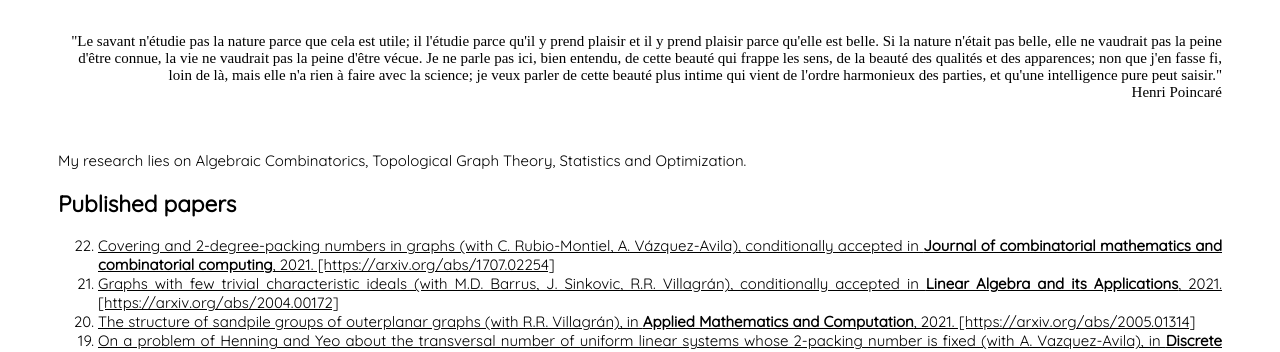
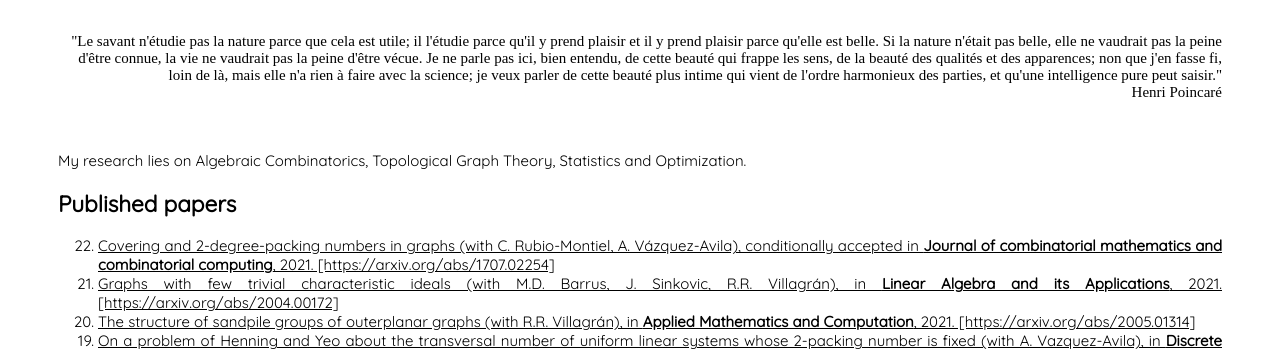
Before and after one commit to alfaromontufar/alfaromontufar.github.io, a plain HTML site: page research.html in a window 1280 px wide. Shown: the part 377-729 px from the top of the page. Drawn offline with Linux system fonts and the light colour scheme; a web font is replaced by a local one.

Commit message:
Update research.html

```diff
--- a/research.html
+++ b/research.html
@@ -129,7 +129,7 @@
 			<H2> Published papers </H2>
 			<ol reversed>
 				<li><a id="p2" href="https://arxiv.org/abs/1707.02254" target="_blank">Covering and 2-degree-packing numbers in graphs (with C. Rubio-Montiel, A. Vázquez-Avila), conditionally accepted in <b>Journal of combinatorial mathematics and combinatorial computing</b>, 2021. [https://arxiv.org/abs/1707.02254]</a><br></li>
-				<li><a id="p2" href="https://doi.org/10.1016/j.laa.2020.12.024" target="_blank">Graphs with few trivial characteristic ideals (with M.D. Barrus, J. Sinkovic, R.R. Villagrán), conditionally accepted in <b>Linear Algebra and its Applications</b>, 2021. [https://arxiv.org/abs/2004.00172]</a><br></li>
+				<li><a id="p2" href="https://doi.org/10.1016/j.laa.2020.12.024" target="_blank">Graphs with few trivial characteristic ideals (with M.D. Barrus, J. Sinkovic, R.R. Villagrán), in <b>Linear Algebra and its Applications</b>, 2021. [https://arxiv.org/abs/2004.00172]</a><br></li>
 				<li><a id="p2" href="https://authors.elsevier.com/a/1cHCVLvMgOZko" target="_blank">The structure of sandpile groups of outerplanar graphs (with R.R. Villagrán), in <b>Applied Mathematics and Computation</b>, 2021. [https://arxiv.org/abs/2005.01314]</a><br></li>
 				<li><a id="p2" href="http://www.dmlett.com/archive/DML20_v3_p61_66.pdf" target="_blank">On a problem of Henning and Yeo about the transversal number of uniform linear systems whose 2-packing number is fixed (with A. Vazquez-Avila), in <b>Discrete Mathematics Letters</b>, 2020. [https://arxiv.org/abs/1710.02501]</a><br></li>
 				<li><a id="p2" href="https://doi.org/10.1016/j.laa.2020.03.017" target="_blank">On graphs with 2 trivial distance ideals, in <b>Linear Algebra and its Applications</b>, 2020. [https://arxiv.org/abs/1807.07992]</a><br></li>
```
